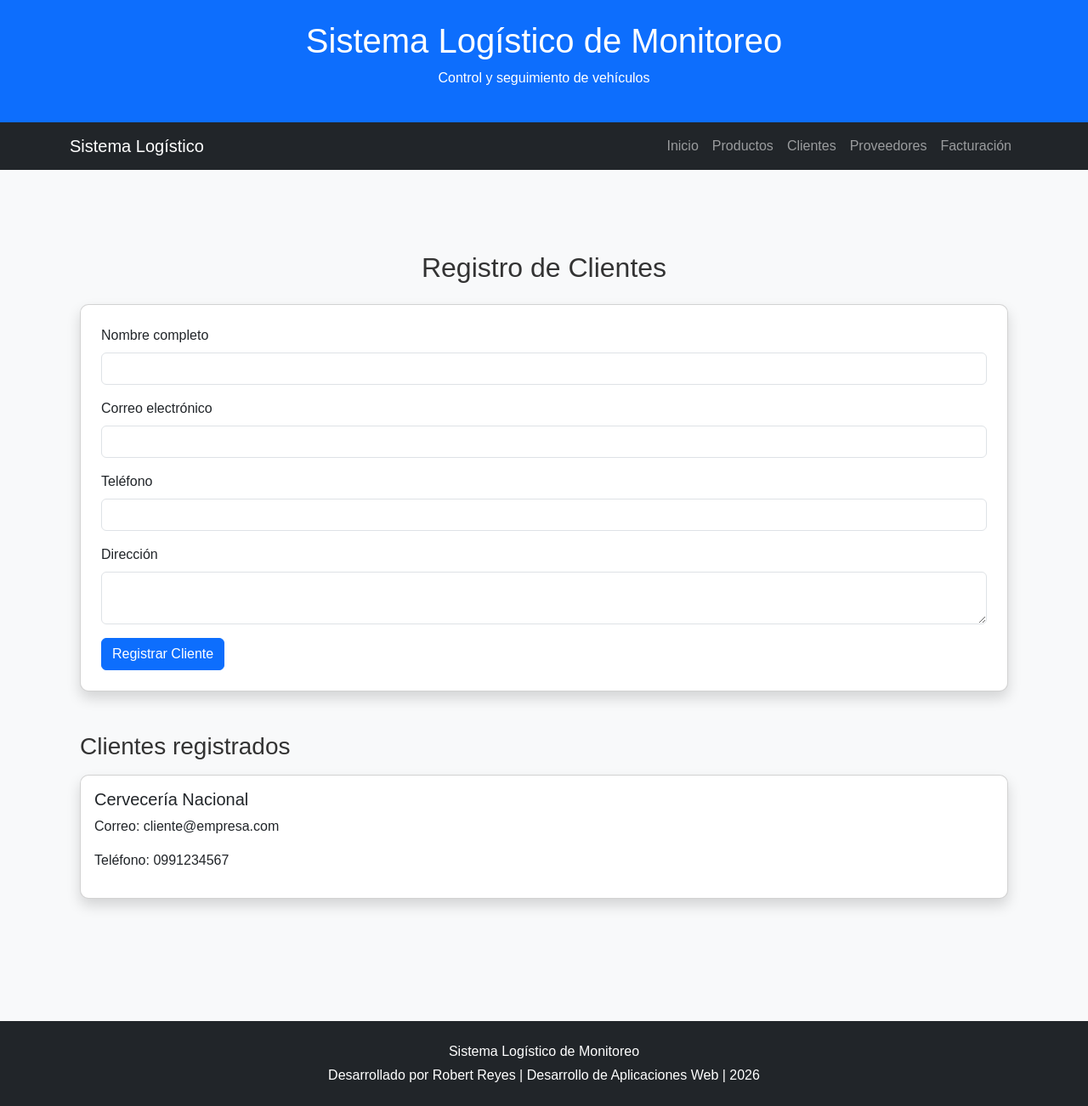
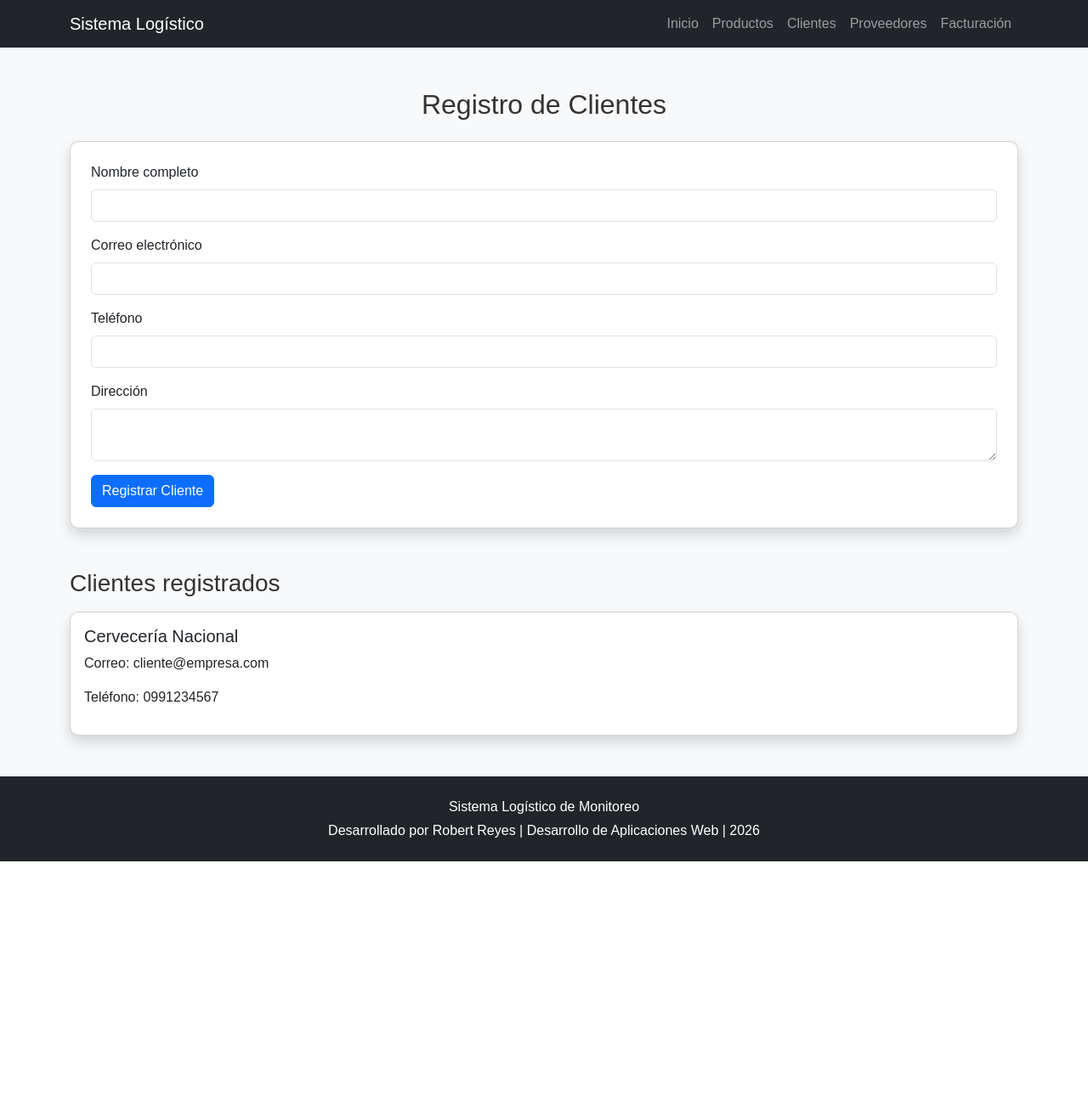
Before and after one commit to RobertReyes-UEA/2026-DESARROLLO-DE-APLICACIONES-WEB, a Flask app: page /clientes in a window 1280 px wide. Shown: the whole page at 85% size. After the commit the page ends 1014 px from the top, so only its background shows below. Run offline with Flask 3, Linux system fonts and the light colour scheme.

Commit message:
Refactor base.html for improved structure and clarity
Removed redundant title block and reorganized HTML structure.

```diff
--- a/templates/base.html
+++ b/templates/base.html
@@ -5,17 +5,10 @@
 
     <meta charset="UTF-8">
 
-    <meta
-        name="viewport"
+    <meta name="viewport"
           content="width=device-width, initial-scale=1.0">
 
-    <title>
-
-        {% block title %}
-        Sistema Logístico de Monitoreo
-        {% endblock %}
-
-    </title>
+    <title>Sistema Logístico de Monitoreo</title>
 
     <link
         href="https://cdn.jsdelivr.net/npm/bootstrap@5.3.3/dist/css/bootstrap.min.css"
@@ -29,42 +22,16 @@
 
 <body>
 
-
-<header class="bg-primary text-white text-center p-4">
-
-    <div class="container">
-
-        <h1>
-            Sistema Logístico de Monitoreo
-        </h1>
-
-        <p>
-            Control y seguimiento de vehículos
-        </p>
-
-    </div>
-
-</header>
-
-
-<!-- Componente reutilizable de navegación -->
-
     {% include "components/navbar.html" %}
 
-
-<main class="container py-5">
+    <main>
 
         {% block content %}
-
         {% endblock %}
 
     </main>
 
-
-<!-- Componente reutilizable de pie de página -->
-
     {% include "components/footer.html" %}
-
 
     <script
         src="https://cdn.jsdelivr.net/npm/bootstrap@5.3.3/dist/js/bootstrap.bundle.min.js">
```
Lines whose indentation alone changed are shown as unchanged.
